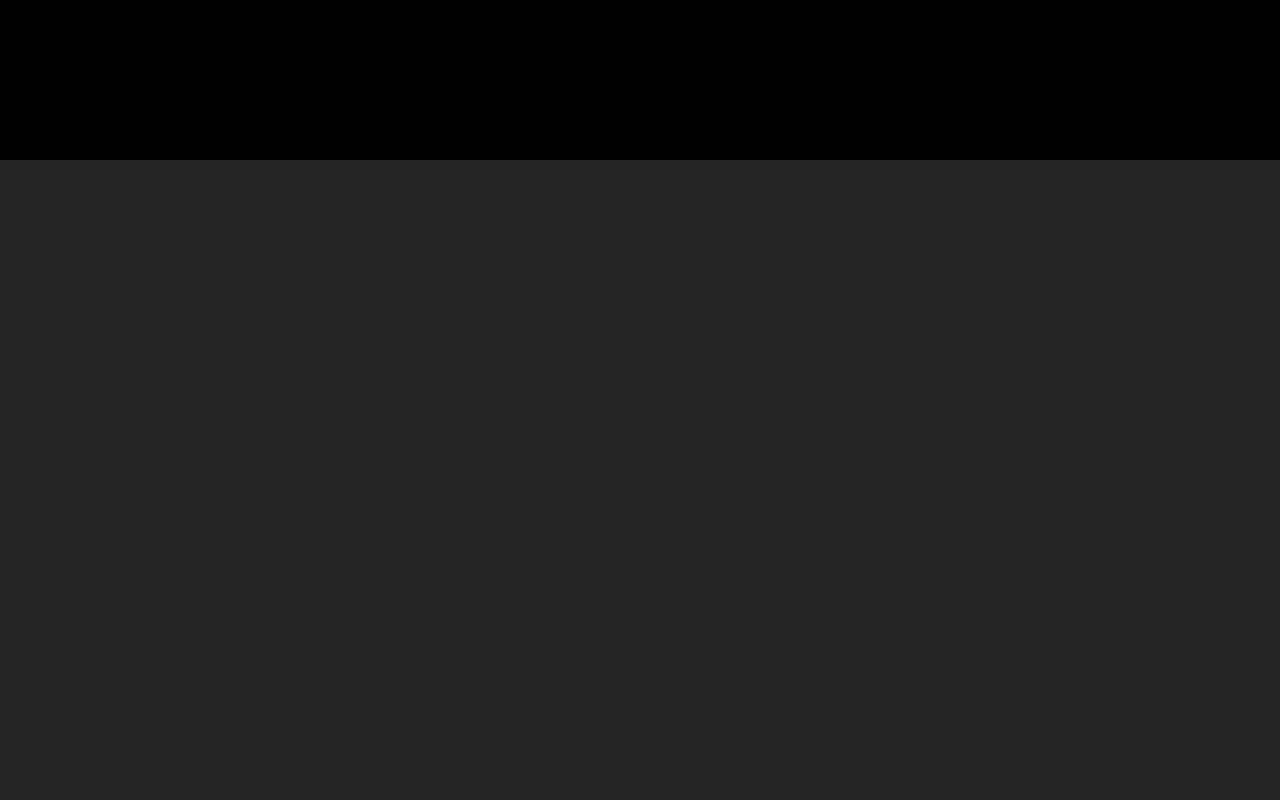
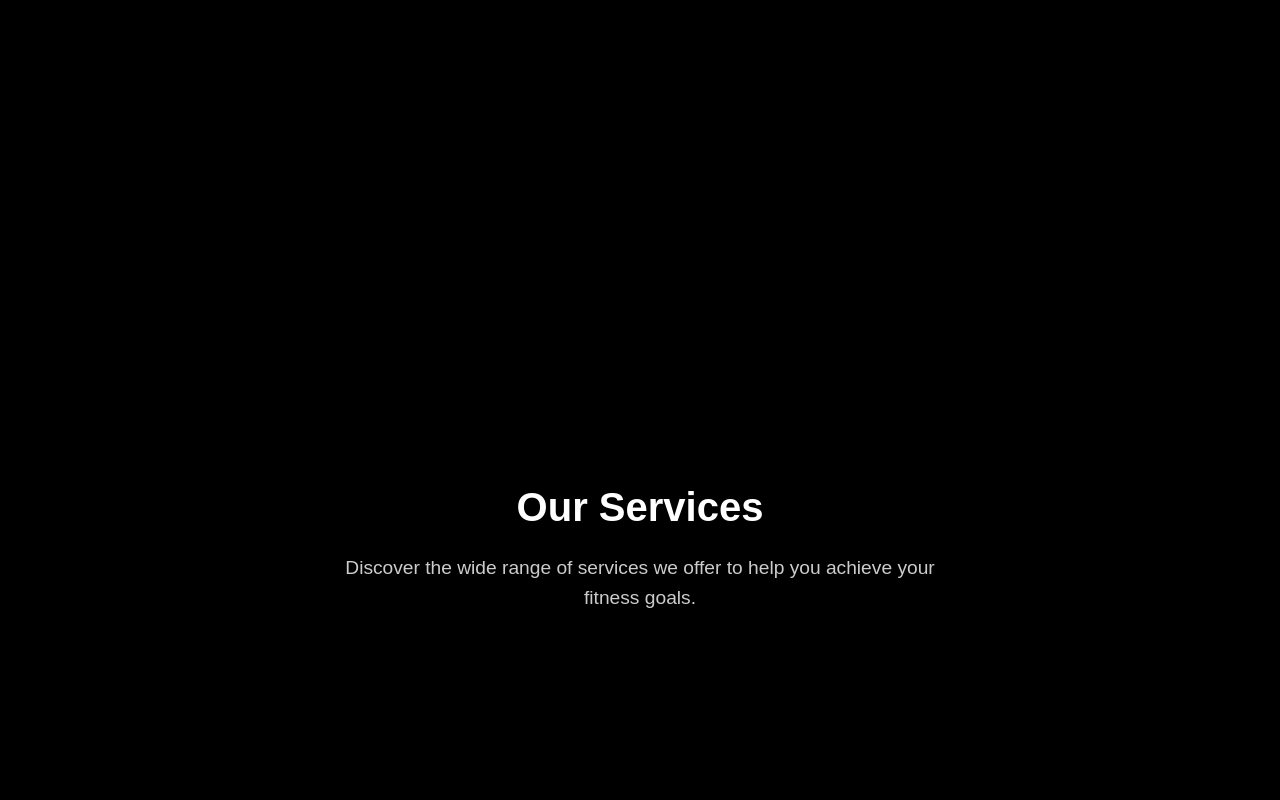
Before and after one commit to MohauMushi/Gym-Website, a React (Vite) app: page / in a window 1280 px wide. Shown: the part 1500-2300 px from the top of the page. Before the commit the page ends 1692 px from the top, so only its background shows below. Built offline with nearby package versions, Linux system fonts and the light colour scheme.

Commit message:
Created Services component with initial styling

```diff
--- a/src/App.jsx
+++ b/src/App.jsx
@@ -1,6 +1,7 @@
 import Navbar from "./Components/Navbar/Navbar";
 import Home from "./Components/Home/Home";
 import About from "./Components/About/About";
+import Services from "./Components/Services/Services";
 import "./App.css";
 
 function App() {
@@ -10,6 +11,7 @@ function App() {
         <Navbar />
         <Home />
         <About />
+        <Services />
       </div>
     </>
   );
--- /dev/null
+++ b/src/Components/Services/Services.css
@@ -0,0 +1,42 @@
+.services-section {
+    background-color: #000000;
+    text-align: center;
+    min-height: 100vh;
+    margin-top: -1.98rem;
+    display: flex;
+    flex-direction: column;
+    justify-content: center;
+    align-items: center;
+    text-align: center;
+    position: relative;
+    margin-left: -50vw;
+    margin-right: -50vw;
+}
+
+.services-section h1 {
+    font-size: 2.5rem;
+    color: #ffffff;
+    margin-bottom: 1rem;
+}
+
+.services-section p {
+    font-size: 1.2rem;
+    color: #cccccc;
+    max-width: 600px;
+    margin: 0 auto;
+    line-height: 1.6;
+}
+
+@media (max-width: 768px) {
+    .services-section {
+        padding: 2rem 1rem;
+    }
+
+    .services-section h1 {
+        font-size: 2rem;
+    }
+
+    .services-section p {
+        font-size: 1rem;
+    }
+}
--- /dev/null
+++ b/src/Components/Services/Services.jsx
@@ -0,0 +1,13 @@
+import React from 'react';
+import './Services.css';
+
+const Services = () => {
+  return (
+    <section id="services" className="services-section">
+      <h1>Our Services</h1>
+      <p>Discover the wide range of services we offer to help you achieve your fitness goals.</p>
+    </section>
+  );
+};
+
+export default Services;
```
